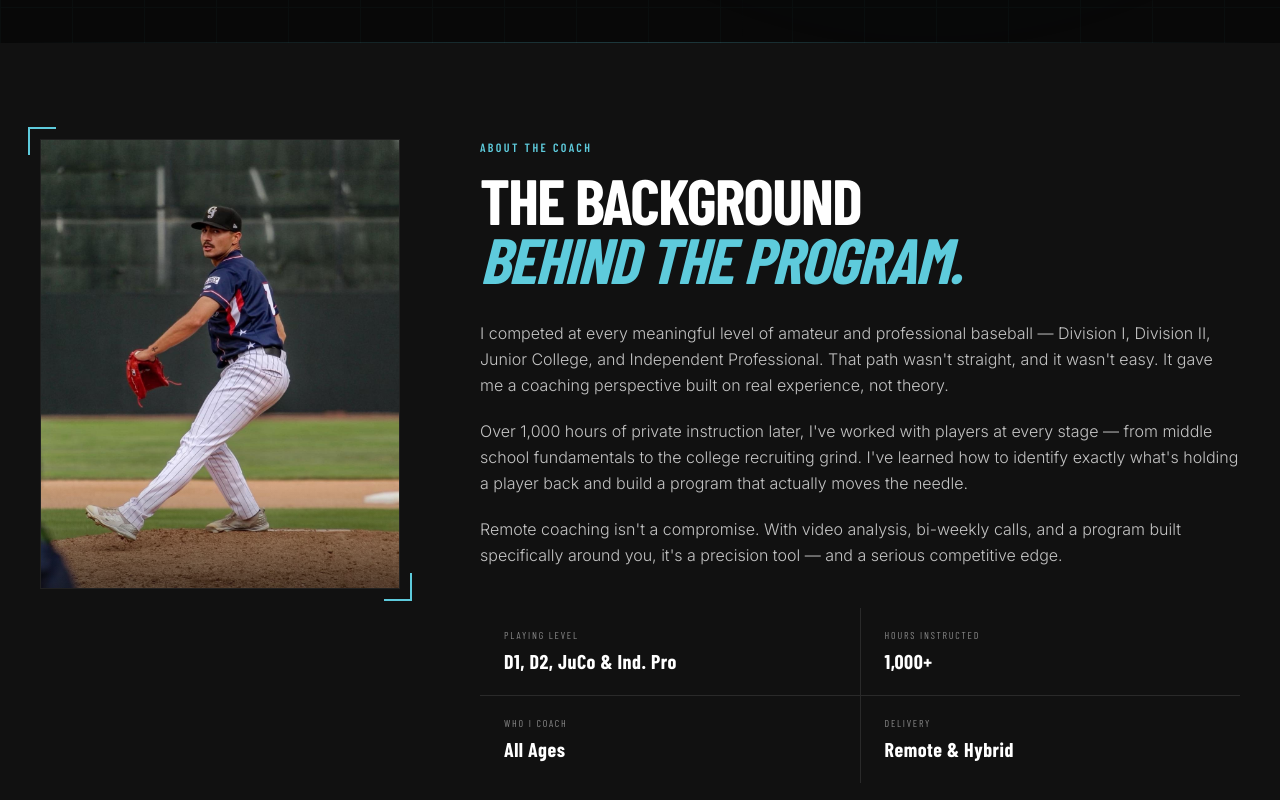
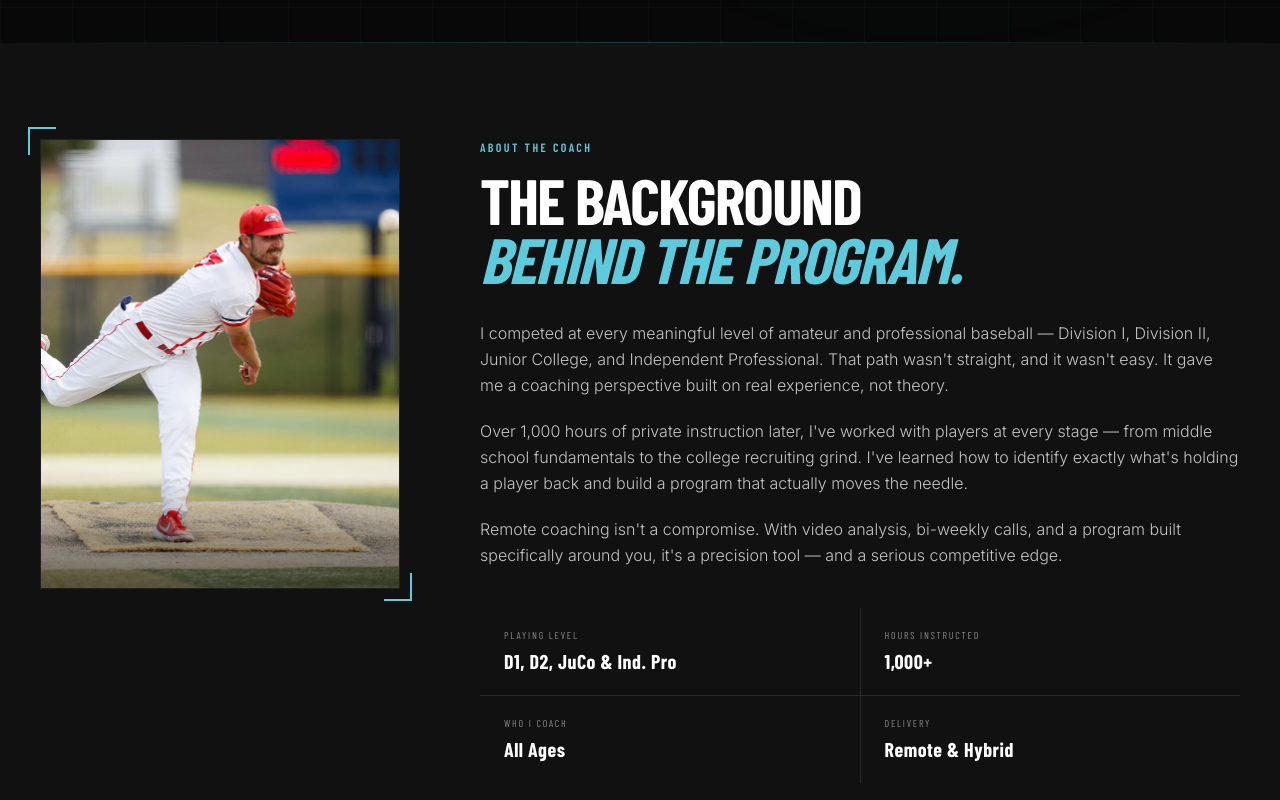
Before and after one commit to jimmydobrash-ui/dobrashbaseball, a Next.js app: page / in a window 1280 px wide. Shown: the part 1001-1801 px from the top of the page. Built offline with nearby package versions, Linux system fonts and the light colour scheme; a web font is replaced by a local one.

Commit message:
Replace duplicate About section photo with new image

```diff
--- a/src/components/About.tsx
+++ b/src/components/About.tsx
@@ -19,8 +19,8 @@ export default function About() {
               <div className="absolute -bottom-3 -right-3 w-7 h-7 border-b-2 border-r-2 border-diamond z-10" />
               <div className="aspect-[4/5] border border-iron/60 relative overflow-hidden">
                 <Image
-                  src="/photo-hero.jpg"
-                  alt="Jimmy Dobrash on the mound"
+                  src="/website_2nd_picture.JPG"
+                  alt="Jimmy Dobrash pitching on the mound"
                   fill
                   className="object-cover object-top"
                   sizes="(max-width: 768px) 90vw, 360px"
```
Also changed, not shown: public/website_2nd_picture.JPG (added).
